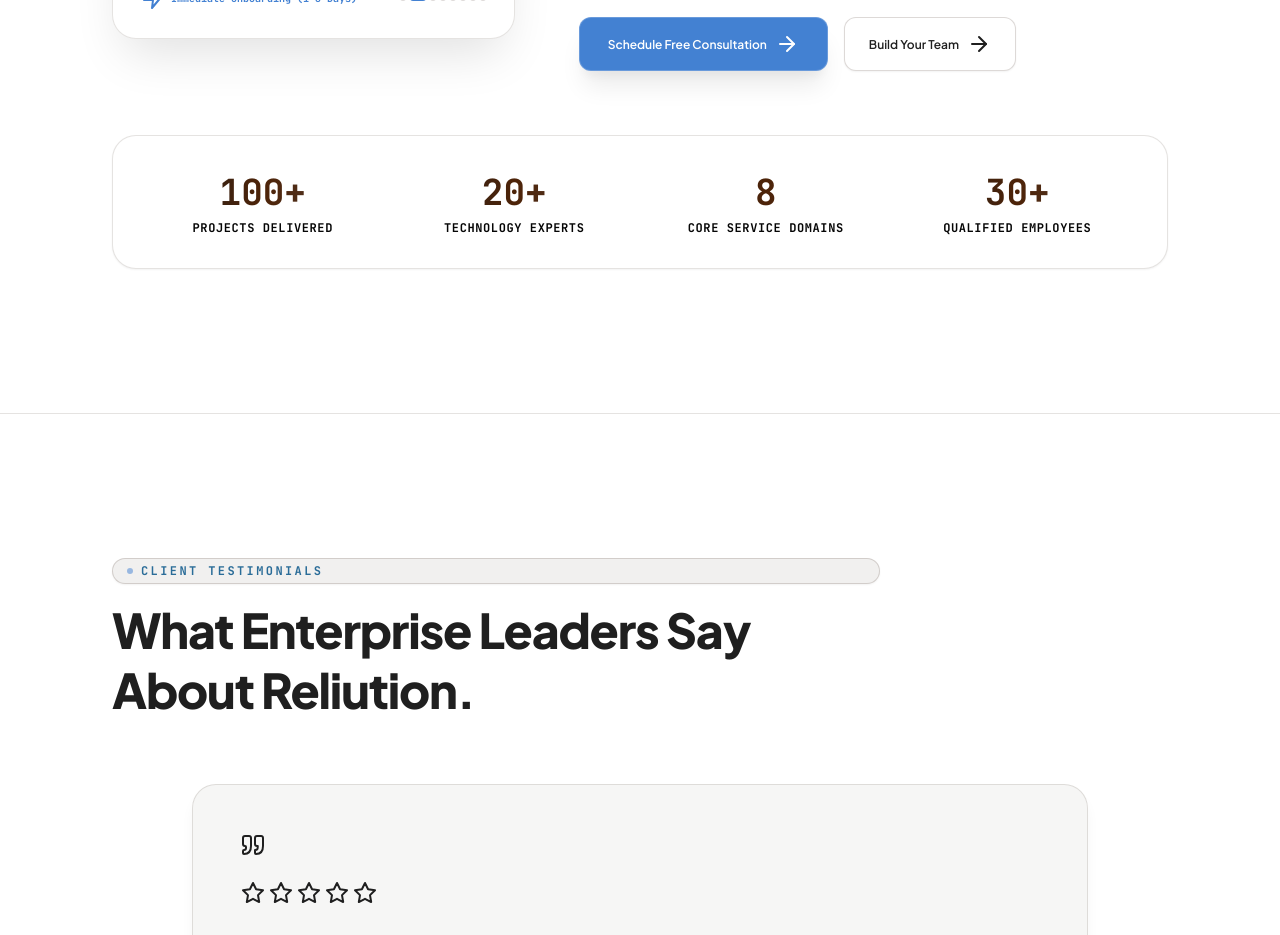
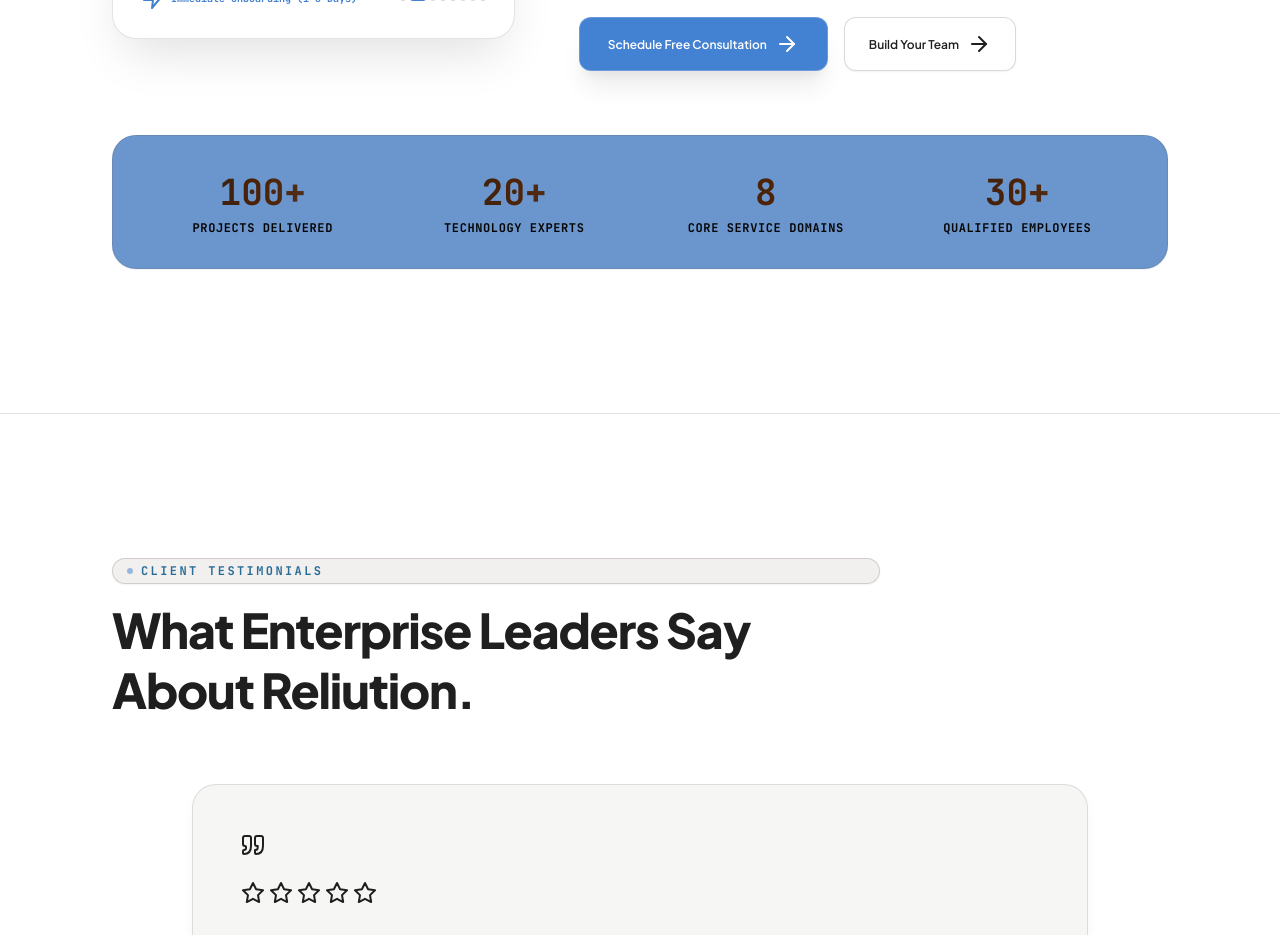
Before and after one commit to samarthchreliution12/website, a Next.js app: page / in a window 1280 px wide. Shown: the part 7940-8875 px from the top of the page. Built offline with nearby package versions, Linux system fonts and the light colour scheme.

Commit message:
change card color and give them

```diff
--- a/src/features/home/HireExperts/HireExperts.module.css
+++ b/src/features/home/HireExperts/HireExperts.module.css
@@ -223,7 +223,7 @@
   gap: 1rem;
   padding: 1.5rem;
   border-radius: 1.5rem;
-  background-color: #ffffff;
+  background-color: #6b96cd;
   border: 1px solid rgba(85, 68, 58, 0.15);
   box-shadow: var(--shadow-sm);
 }
```
